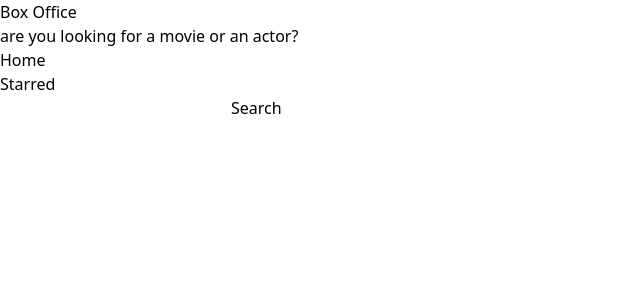
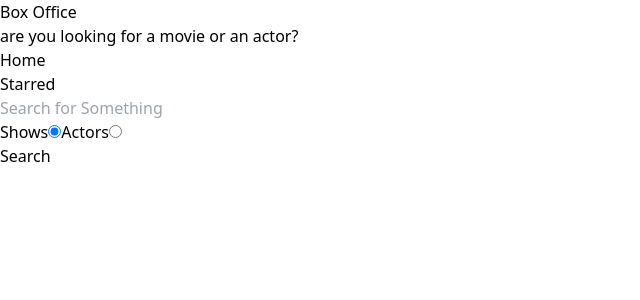
Before and after one commit to BharambeHimanshu/box-office, a React (Vite) app in the folder my-project/: page / in a window 1280 px wide. Shown: the top 300 px of the page, without its empty margins (0-640 px from the left). Built offline with nearby package versions, Linux system fonts and the light colour scheme.

Commit message:
added search option

```diff
--- a/my-project/src/pages/Home.jsx
+++ b/my-project/src/pages/Home.jsx
@@ -5,9 +5,11 @@
 export default function Home() {
     const [input , setInput] = useState('');
     const [results, setResults] = useState(null);
+    const [searchOption , setSearchOption] = useState('shows')
+    const isShowSearch = searchOption === 'shows' ;
 
     const onSearch =() => {
-        apiGet(`/search/shows?q=${input}`).then(result => {
+        apiGet(`/search/${searchOption}?q=${input}`).then(result => {
             setResults(result);
         })
     }
@@ -22,19 +24,23 @@
         }
     }
 
+    const OnRadioChange = (ev) => {
+        setSearchOption (ev.target.value)
+    }
+
+    console.log(searchOption)
+
     const renderResults = () => {
         if(results && results.length === 0){
             return <div>No results</div>
         }
 
         if(results && results.length > 0){
-            return (
-                <div>
-                    {results.map(item => (
-                        <div key={item.show.id}>{item.show.name}</div>
-                    ))}
-                </div>
-            )
+            return results[0].show ? results.map(item => (
+                <div key={item.show.id}>{item.show.name}</div>
+            )) : results.map(item => (
+                <div key={item.person.id}>{item.person.name}</div>
+            ))
         }
             return null
         }
@@ -43,7 +49,11 @@
     return(
         <>
         <MainPageLayout>
-            <input type="text" onChange={onInputChange}  onKeyDown={onKeyDown} value={input}/>
+            <input type="text" placeholder="Search for Something" onChange={onInputChange}  onKeyDown={onKeyDown} value={input}/>
+            <div>
+                <label htmlFor="show search">Shows<input id="show search" type="radio" value="shows" checked={isShowSearch} onChange={OnRadioChange}/></label>
+                <label htmlFor="actor search">Actors<input id="actor search" type="radio" value="people" checked={!isShowSearch} onChange={OnRadioChange}/></label>
+            </div>
             <button type="button" onClick={onSearch}>Search</button>
             {renderResults()}
         </MainPageLayout>
```
